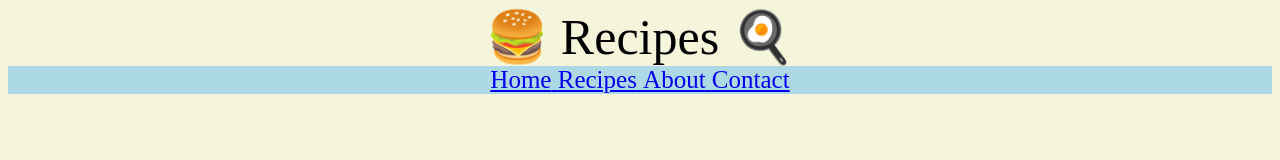
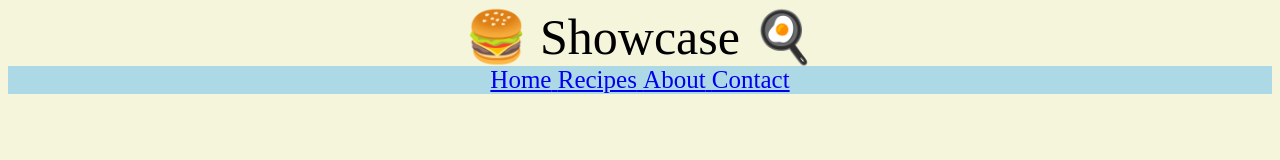
Before and after one commit to JoseFJr28/INST377GroupProject, a plain HTML site: page recipe.html in a window 1280 px wide. Drawn offline with Linux system fonts and the light colour scheme.

Commit message:
edit name

```diff
--- a/recipe.html
+++ b/recipe.html
@@ -82,7 +82,7 @@
 
 <body>
 
-<header>&#127828 Recipes &#127859</header>
+<header>&#127828 Showcase &#127859</header>
 <nav id="main-nav">
     <a href="index.html">
         <li>Home</li>
```
